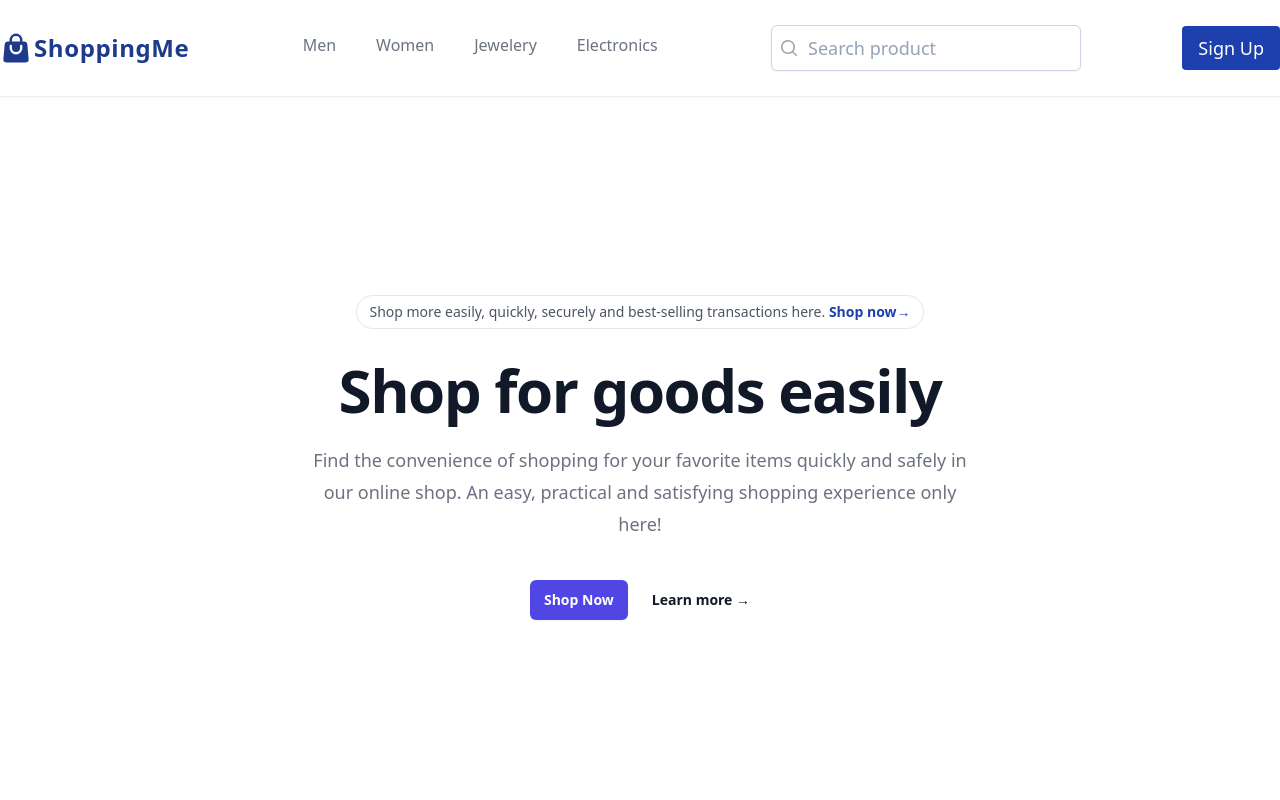
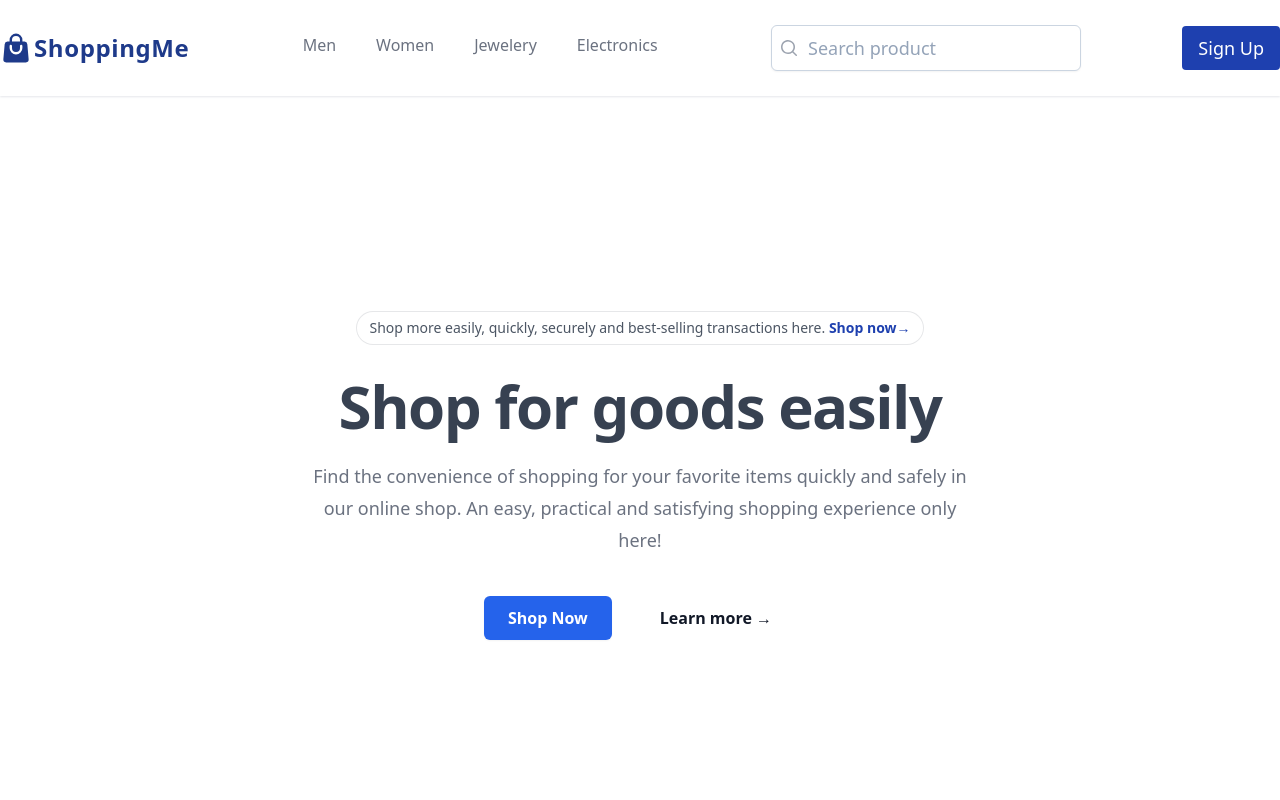
Before and after one commit to mochfarrel06/ShoopingMe, a React (Vite) app: page / in a window 1280 px wide. Shown: the top 800 px of the page. Built offline with nearby package versions, Linux system fonts and the light colour scheme.

Commit message:
Menambahkan hero section

```diff
--- a/src/components/Layouts/HomePage.jsx
+++ b/src/components/Layouts/HomePage.jsx
@@ -42,7 +42,7 @@ const products = [
   // More products...
 ];
 
-export default function HomePage() {
+export function Home() {
   return (
     <>
       <div className="px-6 py-14 lg:px-8">
@@ -164,3 +164,50 @@ export default function HomePage() {
     </>
   );
 }
+
+export default function HomePage() {
+  return (
+    <div className="px-6 py-14 lg:px-8">
+      <div className="mx-auto max-w-6xl py-60 max-[400px]:py-36 lg:py-64">
+        {/* Start Hero Section*/}
+        <div className="">
+          <div className="hidden sm:mb-8 sm:flex sm:justify-center">
+            <div className="relative rounded-full px-3 py-1 text-sm leading-6 text-gray-600 ring-1 ring-gray-900/10 hover:ring-gray-900/20">
+              Shop more easily, quickly, securely and best-selling transactions
+              here.{" "}
+              <a href="#" className="font-semibold text-blue-800">
+                <span className="absolute inset-0" aria-hidden="true" />
+                Shop now<span aria-hidden="true">&rarr;</span>
+              </a>
+            </div>
+          </div>
+          <div className="text-center flex flex-col items-center justify-center">
+            <h1 className="text-4xl font-bold tracking-tight text-gray-700 max-[400px]:text-3xl sm:text-5xl lg:text-6xl">
+              Shop for goods easily
+            </h1>
+            <p className="mt-6 text-lg leading-8 text-gray-500 max-[400px]:text-sm max-w-2xl">
+              Find the convenience of shopping for your favorite items quickly
+              and safely in our online shop. An easy, practical and satisfying
+              shopping experience only here!
+            </p>
+            <div className="mt-10 flex items-center justify-center gap-x-6">
+              <a
+                href="#"
+                className="rounded-md bg-blue-600 px-4 py-2.5 text-sm font-semibold text-white shadow-sm hover:bg-blue-500 focus-visible:outline focus-visible:outline-2 focus-visible:outline-offset-2 focus-visible:outline-blue-600 max-[400px]:text-xs lg:px-6 lg:text-base"
+              >
+                Shop Now
+              </a>
+              <a
+                href="#"
+                className="text-sm font-semibold leading-6 text-gray-900 max-[400px]:text-xs lg:px-6 lg:text-base"
+              >
+                Learn more <span aria-hidden="true">→</span>
+              </a>
+            </div>
+          </div>
+        </div>
+        {/* End Hero Section*/}
+      </div>
+    </div>
+  );
+}
```
